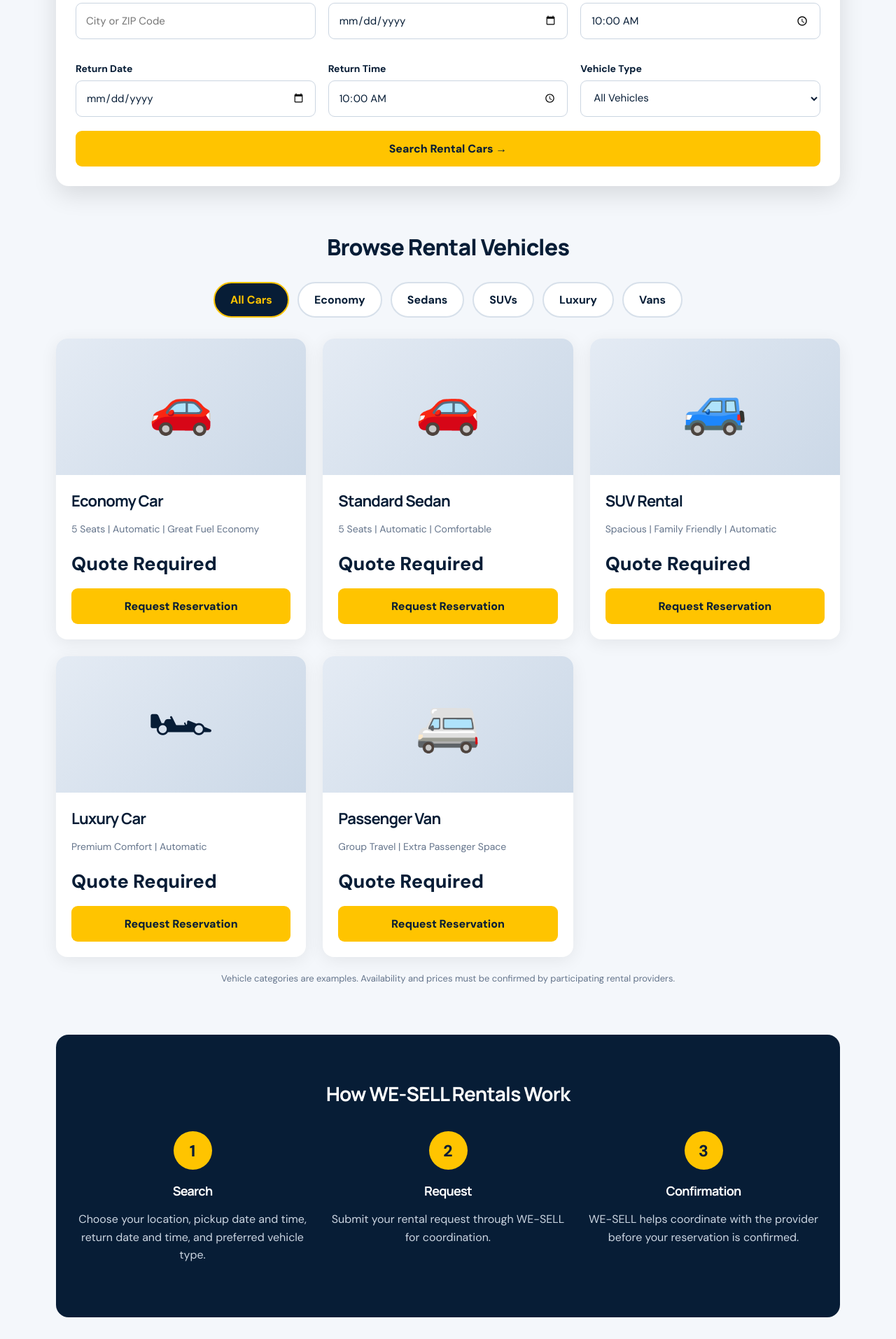
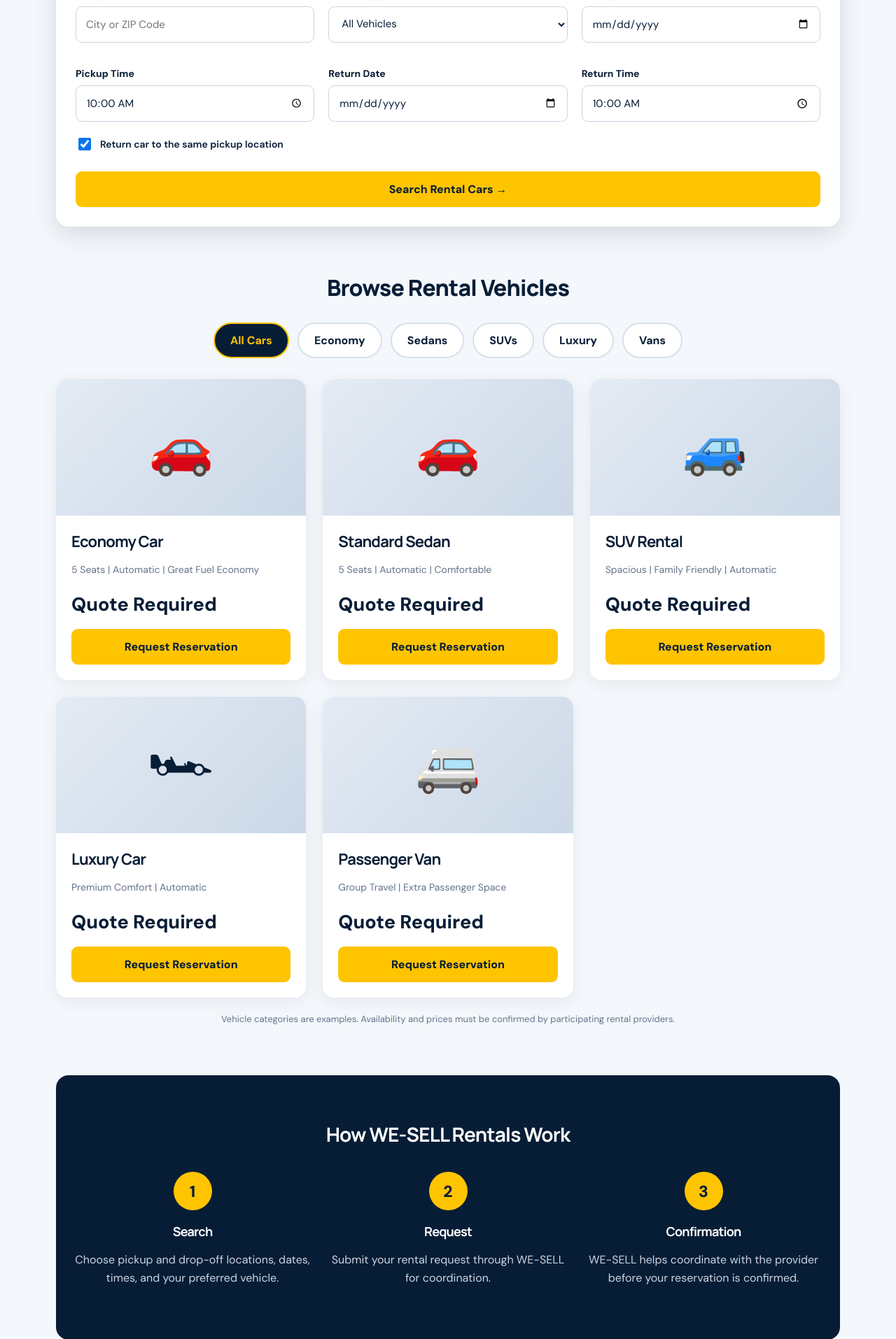
Before and after one commit to zamirvira-collab/wesell, a Flask app: page /rentals in a window 1280 px wide. Shown: the part 488-2402 px from the top of the page at 70% size. Run offline with Flask 3, Linux system fonts and the light colour scheme.

Commit message:
Update rental_cars.html

```diff
--- a/templates/rental_cars.html
+++ b/templates/rental_cars.html
@@ -5,10 +5,6 @@
 {% block content %}
 
 <style>
-/* ==========================================
-   WE-SELL RENTAL CARS PAGE
-========================================== */
-
 .rental-page {
   background: #f4f7fb;
   color: #071d36;
@@ -45,10 +41,6 @@
   padding: 0 20px;
 }
 
-/* ==========================================
-   RENTAL SEARCH
-========================================== */
-
 .rental-search {
   background: white;
   padding: 28px;
@@ -59,13 +51,13 @@
 }
 
 .rental-search h2 {
-  margin-bottom: 20px;
+  margin-bottom: 25px;
 }
 
 .rental-fields {
   display: grid;
   grid-template-columns: repeat(3, minmax(0, 1fr));
-  gap: 18px;
+  gap: 20px;
 }
 
 .rental-field {
@@ -97,6 +89,22 @@
 .rental-field select:focus {
   outline: 2px solid #ffc400;
   outline-offset: 1px;
+}
+
+.rental-same-location {
+  display: flex;
+  align-items: center;
+  gap: 10px;
+  margin-top: 20px;
+  font-size: 14px;
+  font-weight: 600;
+  cursor: pointer;
+}
+
+.rental-same-location input {
+  width: 18px;
+  height: 18px;
+  accent-color: #0875ee;
 }
 
 .rental-btn {
@@ -131,10 +139,6 @@
   font-weight: 600;
 }
 
-/* ==========================================
-   RENTAL CATEGORIES
-========================================== */
-
 .rental-section-title {
   text-align: center;
   margin: 65px 0 28px;
@@ -165,10 +169,6 @@
   color: #ffc400;
   border-color: #ffc400;
 }
-
-/* ==========================================
-   RENTAL VEHICLE CARDS
-========================================== */
 
 .rental-grid {
   display: grid;
@@ -215,19 +215,9 @@
   margin-bottom: 18px;
 }
 
-.rental-price small {
-  font-size: 14px;
-  color: #64748b;
-  font-weight: 400;
-}
-
 .rental-card .rental-btn {
   width: 100%;
 }
-
-/* ==========================================
-   HOW RENTALS WORK
-========================================== */
 
 .rental-how {
   background: #071d36;
@@ -275,15 +265,8 @@
   font-size: 13px;
 }
 
-/* ==========================================
-   RESPONSIVE DESIGN
-========================================== */
-
 @media (max-width: 900px) {
-  .rental-fields {
-    grid-template-columns: repeat(2, minmax(0, 1fr));
-  }
-
+  .rental-fields,
   .rental-grid {
     grid-template-columns: repeat(2, minmax(0, 1fr));
   }
@@ -312,15 +295,9 @@
 
 <div class="rental-page">
 
-  <!-- ======================================
-       HERO
-  ======================================= -->
-
   <section class="rental-hero">
-
     <h1>
-      Find Your Perfect
-      <span>Rental Car</span>
+      Find Your Perfect <span>Rental Car</span>
     </h1>
 
     <p>
@@ -328,14 +305,9 @@
       Compare options, submit your request, and let us
       help coordinate your reservation.
     </p>
-
   </section>
 
   <div class="rental-container">
-
-    <!-- ======================================
-         RENTAL SEARCH FORM
-    ======================================= -->
 
     <div class="rental-search">
 
@@ -345,10 +317,7 @@
 
         <div class="rental-fields">
 
-          <!-- PICKUP LOCATION -->
-
           <div class="rental-field">
-
             <label for="pickupLocation">
               Pickup Location
             </label>
@@ -360,13 +329,37 @@
               placeholder="City or ZIP Code"
               required
             >
-
           </div>
 
-          <!-- PICKUP DATE -->
+          <div class="rental-field" id="dropoffField">
+            <label for="dropoffLocation">
+              Drop-off Location
+            </label>
+
+            <input
+              type="text"
+              id="dropoffLocation"
+              name="dropoff_location"
+              placeholder="City or ZIP Code"
+            >
+          </div>
 
           <div class="rental-field">
+            <label for="vehicleType">
+              Vehicle Type
+            </label>
 
+            <select id="vehicleType" name="vehicle_type">
+              <option value="all">All Vehicles</option>
+              <option value="economy">Economy</option>
+              <option value="sedan">Sedan</option>
+              <option value="suv">SUV</option>
+              <option value="luxury">Luxury</option>
+              <option value="van">Van</option>
+            </select>
+          </div>
+
+          <div class="rental-field">
             <label for="pickupDate">
               Pickup Date
             </label>
@@ -377,13 +370,9 @@
               name="pickup_date"
               required
             >
-
           </div>
 
-          <!-- PICKUP TIME -->
-
           <div class="rental-field">
-
             <label for="pickupTime">
               Pickup Time
             </label>
@@ -396,13 +385,9 @@
               step="900"
               required
             >
-
           </div>
 
-          <!-- RETURN DATE -->
-
           <div class="rental-field">
-
             <label for="returnDate">
               Return Date
             </label>
@@ -413,13 +398,9 @@
               name="return_date"
               required
             >
-
           </div>
 
-          <!-- RETURN TIME -->
-
           <div class="rental-field">
-
             <label for="returnTime">
               Return Time
             </label>
@@ -432,48 +413,20 @@
               step="900"
               required
             >
-
-          </div>
-
-          <!-- VEHICLE TYPE -->
-
-          <div class="rental-field">
-
-            <label for="vehicleType">
-              Vehicle Type
-            </label>
-
-            <select id="vehicleType" name="vehicle_type">
-
-              <option value="all">
-                All Vehicles
-              </option>
-
-              <option value="economy">
-                Economy
-              </option>
-
-              <option value="sedan">
-                Sedan
-              </option>
-
-              <option value="suv">
-                SUV
-              </option>
-
-              <option value="luxury">
-                Luxury
-              </option>
-
-              <option value="van">
-                Van
-              </option>
-
-            </select>
-
           </div>
 
         </div>
+
+        <label class="rental-same-location">
+          <input
+            type="checkbox"
+            id="sameLocation"
+            name="same_location"
+            value="1"
+            checked
+          >
+          Return car to the same pickup location
+        </label>
 
         <div
           id="rentalError"
@@ -492,254 +445,132 @@
 
     </div>
 
-    <!-- ======================================
-         VEHICLE CATEGORIES
-    ======================================= -->
-
     <h2 class="rental-section-title">
       Browse Rental Vehicles
     </h2>
 
     <div class="rental-categories">
 
-      <button
-        type="button"
-        class="rental-category active"
-        data-category="all"
-      >
+      <button type="button"
+              class="rental-category active"
+              data-category="all">
         All Cars
       </button>
 
-      <button
-        type="button"
-        class="rental-category"
-        data-category="economy"
-      >
+      <button type="button"
+              class="rental-category"
+              data-category="economy">
         Economy
       </button>
 
-      <button
-        type="button"
-        class="rental-category"
-        data-category="sedan"
-      >
+      <button type="button"
+              class="rental-category"
+              data-category="sedan">
         Sedans
       </button>
 
-      <button
-        type="button"
-        class="rental-category"
-        data-category="suv"
-      >
+      <button type="button"
+              class="rental-category"
+              data-category="suv">
         SUVs
       </button>
 
-      <button
-        type="button"
-        class="rental-category"
-        data-category="luxury"
-      >
+      <button type="button"
+              class="rental-category"
+              data-category="luxury">
         Luxury
       </button>
 
-      <button
-        type="button"
-        class="rental-category"
-        data-category="van"
-      >
+      <button type="button"
+              class="rental-category"
+              data-category="van">
         Vans
       </button>
 
     </div>
 
-    <!-- ======================================
-         RENTAL VEHICLES
-    ======================================= -->
-
     <div class="rental-grid" id="rentalGrid">
 
-      <!-- ECONOMY -->
-
-      <div
-        class="rental-card"
-        data-category="economy"
-      >
-
-        <div class="rental-car-image">
-          &#128663;
-        </div>
-
+      <div class="rental-card" data-category="economy">
+        <div class="rental-car-image">&#128663;</div>
         <div class="rental-card-body">
-
           <h3>Economy Car</h3>
-
           <p class="rental-details">
             5 Seats | Automatic | Great Fuel Economy
           </p>
-
-          <div class="rental-price">
-            Quote Required
-          </div>
-
-          <button
-            type="button"
-            class="rental-btn"
-            onclick="requestRental('Economy Car')"
-          >
+          <div class="rental-price">Quote Required</div>
+          <button type="button" class="rental-btn"
+                  onclick="requestRental('Economy Car')">
             Request Reservation
           </button>
-
         </div>
-
       </div>
 
-      <!-- SEDAN -->
-
-      <div
-        class="rental-card"
-        data-category="sedan"
-      >
-
-        <div class="rental-car-image">
-          &#128663;
-        </div>
-
+      <div class="rental-card" data-category="sedan">
+        <div class="rental-car-image">&#128663;</div>
         <div class="rental-card-body">
-
           <h3>Standard Sedan</h3>
-
           <p class="rental-details">
             5 Seats | Automatic | Comfortable
           </p>
-
-          <div class="rental-price">
-            Quote Required
-          </div>
-
-          <button
-            type="button"
-            class="rental-btn"
-            onclick="requestRental('Standard Sedan')"
-          >
+          <div class="rental-price">Quote Required</div>
+          <button type="button" class="rental-btn"
+                  onclick="requestRental('Standard Sedan')">
             Request Reservation
           </button>
-
         </div>
-
       </div>
 
-      <!-- SUV -->
-
-      <div
-        class="rental-card"
-        data-category="suv"
-      >
-
-        <div class="rental-car-image">
-          &#128665;
-        </div>
-
+      <div class="rental-card" data-category="suv">
+        <div class="rental-car-image">&#128665;</div>
         <div class="rental-card-body">
-
           <h3>SUV Rental</h3>
-
           <p class="rental-details">
             Spacious | Family Friendly | Automatic
           </p>
-
-          <div class="rental-price">
-            Quote Required
-          </div>
-
-          <button
-            type="button"
-            class="rental-btn"
-            onclick="requestRental('SUV Rental')"
-          >
+          <div class="rental-price">Quote Required</div>
+          <button type="button" class="rental-btn"
+                  onclick="requestRental('SUV Rental')">
             Request Reservation
           </button>
-
         </div>
-
       </div>
 
-      <!-- LUXURY -->
-
-      <div
-        class="rental-card"
-        data-category="luxury"
-      >
-
-        <div class="rental-car-image">
-          &#127950;
-        </div>
-
+      <div class="rental-card" data-category="luxury">
+        <div class="rental-car-image">&#127950;</div>
         <div class="rental-card-body">
-
           <h3>Luxury Car</h3>
-
           <p class="rental-details">
             Premium Comfort | Automatic
           </p>
-
-          <div class="rental-price">
-            Quote Required
-          </div>
-
-          <button
-            type="button"
-            class="rental-btn"
-            onclick="requestRental('Luxury Car')"
-          >
+          <div class="rental-price">Quote Required</div>
+          <button type="button" class="rental-btn"
+                  onclick="requestRental('Luxury Car')">
             Request Reservation
           </button>
-
         </div>
-
       </div>
 
-      <!-- VAN -->
-
-      <div
-        class="rental-card"
-        data-category="van"
-      >
-
-        <div class="rental-car-image">
-          &#128656;
-        </div>
-
+      <div class="rental-card" data-category="van">
+        <div class="rental-car-image">&#128656;</div>
         <div class="rental-card-body">
-
           <h3>Passenger Van</h3>
-
           <p class="rental-details">
             Group Travel | Extra Passenger Space
           </p>
-
-          <div class="rental-price">
-            Quote Required
-          </div>
-
-          <button
-            type="button"
-            class="rental-btn"
-            onclick="requestRental('Passenger Van')"
-          >
+          <div class="rental-price">Quote Required</div>
+          <button type="button" class="rental-btn"
+                  onclick="requestRental('Passenger Van')">
             Request Reservation
           </button>
-
         </div>
-
       </div>
 
     </div>
 
-    <p
-      id="rentalEmpty"
-      class="rental-notice"
-      style="display:none;"
-    >
+    <p id="rentalEmpty"
+       class="rental-notice"
+       style="display:none;">
       No vehicles match this category.
     </p>
 
@@ -749,10 +580,6 @@
       by participating rental providers.
     </p>
 
-    <!-- ======================================
-         HOW WE-SELL RENTALS WORK
-    ======================================= -->
-
     <section class="rental-how">
 
       <h2>How WE-SELL Rentals Work</h2>
@@ -760,49 +587,31 @@
       <div class="rental-steps">
 
         <div class="rental-step">
-
-          <div class="rental-step-number">
-            1
-          </div>
-
+          <div class="rental-step-number">1</div>
           <h3>Search</h3>
-
           <p>
-            Choose your location, pickup date and time,
-            return date and time, and preferred vehicle type.
+            Choose pickup and drop-off locations,
+            dates, times, and your preferred vehicle.
           </p>
-
         </div>
 
         <div class="rental-step">
-
-          <div class="rental-step-number">
-            2
-          </div>
-
+          <div class="rental-step-number">2</div>
           <h3>Request</h3>
-
           <p>
             Submit your rental request through
             WE-SELL for coordination.
           </p>
-
         </div>
 
         <div class="rental-step">
-
-          <div class="rental-step-number">
-            3
-          </div>
-
+          <div class="rental-step-number">3</div>
           <h3>Confirmation</h3>
-
           <p>
             WE-SELL helps coordinate with the
             provider before your reservation
             is confirmed.
           </p>
-
         </div>
 
       </div>
@@ -810,16 +619,15 @@
     </section>
 
   </div>
-
 </div>
 
-<!-- ==========================================
-     RENTAL PAGE JAVASCRIPT
-========================================== -->
+<script>
+document.addEventListener("DOMContentLoaded", function () {
 
-<script>
-
-document.addEventListener("DOMContentLoaded", function () {
+  const pickupLocation = document.getElementById("pickupLocation");
+  const dropoffLocation = document.getElementById("dropoffLocation");
+  const dropoffField = document.getElementById("dropoffField");
+  const sameLocation = document.getElementById("sameLocation");
 
   const pickupDate = document.getElementById("pickupDate");
   const pickupTime = document.getElementById("pickupTime");
@@ -833,6 +641,25 @@ document.addEventListener("DOMContentLoaded", function () {
   const cards = document.querySelectorAll(".rental-card");
   const emptyMessage = document.getElementById("rentalEmpty");
 
+  function updateLocation() {
+    if (sameLocation.checked) {
+      dropoffLocation.value = pickupLocation.value;
+      dropoffLocation.required = false;
+      dropoffField.style.display = "none";
+    } else {
+      dropoffField.style.display = "";
+      dropoffLocation.required = true;
+    }
+  }
+
+  sameLocation.addEventListener("change", updateLocation);
+
+  pickupLocation.addEventListener("input", function () {
+    if (sameLocation.checked) {
+      dropoffLocation.value = pickupLocation.value;
+    }
+  });
+
   function localDateString(date) {
     return [
       date.getFullYear(),
@@ -842,13 +669,9 @@ document.addEventListener("DOMContentLoaded", function () {
   }
 
   function updateDateLimits() {
-
     const today = localDateString(new Date());
-
     pickupDate.min = today;
-
     returnDate.min = pickupDate.value || today;
-
   }
 
   function clearError() {
@@ -861,53 +684,43 @@ document.addEventListener("DOMContentLoaded", function () {
     errorBox.style.display = "block";
   }
 
-  function getPickupDateTime() {
+  function validateRental() {
+    clearError();
+    updateLocation();
 
-    if (!pickupDate.value || !pickupTime.value) {
-      return null;
-    }
-
-    return new Date(
-      pickupDate.value + "T" + pickupTime.value + ":00"
-    );
-
-  }
-
-  function getReturnDateTime() {
-
-    if (!returnDate.value || !returnTime.value) {
-      return null;
-    }
-
-    return new Date(
-      returnDate.value + "T" + returnTime.value + ":00"
-    );
-
-  }
-
-  function validateRental() {
-
-    clearError();
-
-    const location = document
-      .getElementById("pickupLocation")
-      .value.trim();
-
-    if (!location) {
+    if (!pickupLocation.value.trim()) {
       showError("Please enter your pickup location.");
       return false;
     }
 
-    const pickup = getPickupDateTime();
-    const dropoff = getReturnDateTime();
+    if (!sameLocation.checked && !dropoffLocation.value.trim()) {
+      showError("Please enter your drop-off location.");
+      return false;
+    }
 
     if (
-      !pickup ||
-      !dropoff ||
+      !pickupDate.value ||
+      !pickupTime.value ||
+      !returnDate.value ||
+      !returnTime.value
+    ) {
+      showError("Please select pickup and return dates and times.");
+      return false;
+    }
+
+    const pickup = new Date(
+      pickupDate.value + "T" + pickupTime.value
+    );
+
+    const dropoff = new Date(
+      returnDate.value + "T" + returnTime.value
+    );
+
+    if (
       Number.isNaN(pickup.getTime()) ||
       Number.isNaN(dropoff.getTime())
     ) {
-      showError("Please select valid pickup and return dates and times.");
+      showError("Please select valid dates and times.");
       return false;
     }
 
@@ -917,50 +730,41 @@ document.addEventListener("DOMContentLoaded", function () {
     }
 
     if (dropoff <= pickup) {
-      showError("Return date and time must be after pickup date and time.");
+      showError("Return date and time must be after pickup.");
       return false;
     }
 
     return true;
-
   }
 
   function filterVehicles(category) {
-
     let count = 0;
 
-    cards.forEach(function(card) {
-
+    cards.forEach(function (card) {
       const matches =
         category === "all" ||
         card.dataset.category === category;
 
       card.style.display = matches ? "" : "none";
 
-      if (matches) {
-        count++;
-      }
-
+      if (matches) count++;
     });
 
     emptyMessage.style.display =
       count === 0 ? "block" : "none";
 
-    buttons.forEach(function(button) {
-
+    buttons.forEach(function (button) {
       button.classList.toggle(
         "active",
         button.dataset.category === category
       );
-
     });
-
   }
 
+  updateLocation();
   updateDateLimits();
 
   pickupDate.addEventListener("change", function () {
-
     updateDateLimits();
 
     if (
@@ -971,36 +775,30 @@ document.addEventListener("DOMContentLoaded", function () {
     }
 
     clearError();
-
   });
 
-  [pickupTime, returnDate, returnTime].forEach(function(field) {
-
+  [
+    pickupLocation,
+    dropoffLocation,
+    pickupTime,
+    returnDate,
+    returnTime
+  ].forEach(function (field) {
     field.addEventListener("change", clearError);
-
   });
 
-  buttons.forEach(function(button) {
-
-    button.addEventListener("click", function() {
-
+  buttons.forEach(function (button) {
+    button.addEventListener("click", function () {
       const category = button.dataset.category;
-
       filterVehicles(category);
-
       document.getElementById("vehicleType").value = category;
-
     });
-
   });
 
-  form.addEventListener("submit", function(event) {
-
+  form.addEventListener("submit", function (event) {
     event.preventDefault();
 
-    if (!validateRental()) {
-      return;
-    }
+    if (!validateRental()) return;
 
     const category =
       document.getElementById("vehicleType").value;
@@ -1012,20 +810,12 @@ document.addEventListener("DOMContentLoaded", function () {
         behavior: "smooth",
         block: "start"
       });
-
   });
 
   window.validateRentalRequest = validateRental;
-
 });
 
-
-/* ==========================================
-   RENTAL REQUEST PREVIEW
-========================================== */
-
 function requestRental(vehicle) {
-
   if (
     typeof window.validateRentalRequest !== "function" ||
     !window.validateRentalRequest()
@@ -1035,8 +825,15 @@ function requestRental(vehicle) {
     return;
   }
 
-  const location =
+  const pickupLocation =
     document.getElementById("pickupLocation").value.trim();
+
+  const sameLocation =
+    document.getElementById("sameLocation").checked;
+
+  const dropoffLocation = sameLocation
+    ? pickupLocation
+    : document.getElementById("dropoffLocation").value.trim();
 
   const pickupDate =
     document.getElementById("pickupDate").value;
@@ -1051,24 +848,20 @@ function requestRental(vehicle) {
     document.getElementById("returnTime").value;
 
   function formatTime(time) {
-
     const parts = time.split(":");
-
     const hour = Number(parts[0]);
     const minute = parts[1];
-
     const period = hour >= 12 ? "PM" : "AM";
-
     const displayHour = hour % 12 || 12;
 
     return displayHour + ":" + minute + " " + period;
-
   }
 
   alert(
     "WE-SELL Rental Request Preview\n\n" +
     "Vehicle: " + vehicle + "\n" +
-    "Pickup Location: " + location + "\n" +
+    "Pickup Location: " + pickupLocation + "\n" +
+    "Drop-off Location: " + dropoffLocation + "\n" +
     "Pickup Date: " + pickupDate + "\n" +
     "Pickup Time: " + formatTime(pickupTime) + "\n" +
     "Return Date: " + returnDate + "\n" +
@@ -1076,9 +869,7 @@ function requestRental(vehicle) {
     "This is a preview only.\n" +
     "Online rental requests are not yet connected."
   );
-
 }
-
 </script>
 
 {% endblock %}
```
